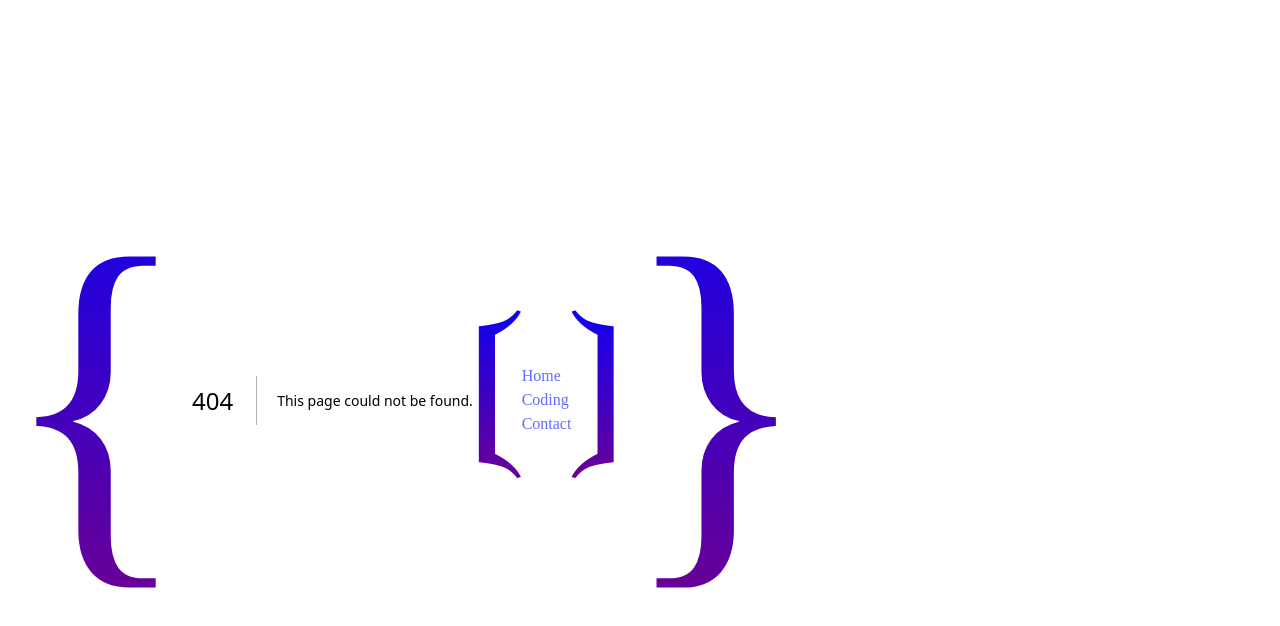
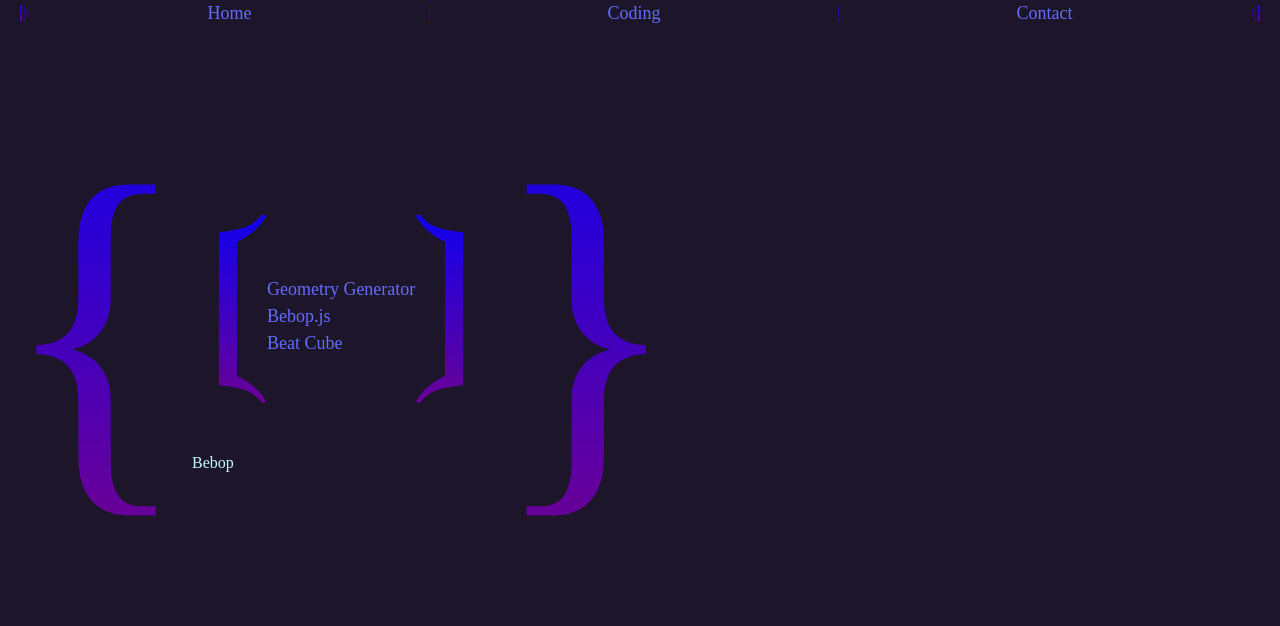
Before and after one commit to AlteriusOmega/TheRealSamChaneyDotComNext, a Next.js app: page /coding/bebop in a window 1280 px wide. Before the commit this address had no page. Shown: the top 626 px of the page. Built offline with nearby package versions, Linux system fonts and the light colour scheme.

Commit message:
Initial commit of tailwind branch. This is where I will be testing out doing pure Tailwind and removing CSS modules and files

```diff
--- /dev/null
+++ b/app/coding/CodingLayout.tsx
@@ -0,0 +1,17 @@
+import React, { ReactNode } from 'react'
+import CodingNav from './CodingNav'
+
+interface CodingLayoutProps {
+  children?: ReactNode;
+}
+
+const CodingLayout = ({ children }: CodingLayoutProps) => {
+  return (
+    <div>
+      <CodingNav />
+      {children}
+    </div>
+  )
+}
+
+export default CodingLayout
--- /dev/null
+++ b/app/coding/CodingNav.tsx
@@ -0,0 +1,25 @@
+import React from "react";
+import Link from "next/link";
+
+const CodingNav: React.FC = () => {
+    return (
+        <nav className="nav-container">
+            <div className="gradient-text" style={{fontSize:"10em"}}>{"𝄕"}</div>
+            <ul>
+                <li>
+                    <Link href="/coding/geometry-generator">Geometry Generator</Link>
+                </li>
+                <li>
+                    <Link href="/coding/bebop">Bebop.js</Link>
+                </li>
+                <li>
+                    <Link href="/coding/beat-cube">Beat Cube</Link>
+                </li>
+            </ul>
+            <div className="gradient-text" style={{fontSize:"10em", transform: "scaleX(-1)"}}>{"𝄕"}</div>
+
+        </nav>
+    );
+};
+
+export default CodingNav;
--- /dev/null
+++ b/app/coding/beat-cube/page.tsx
@@ -0,0 +1,13 @@
+import React from 'react'
+import CodingLayout from '../CodingLayout'
+
+const BeatCube = () => {
+  return (
+    <div>
+      < CodingLayout />
+      <h1>BeatCube</h1>
+    </div>
+  )
+}
+
+export default BeatCube
--- /dev/null
+++ b/app/coding/bebop/page.tsx
@@ -0,0 +1,13 @@
+import React from 'react'
+import CodingLayout from '../CodingLayout'
+
+const Bebop = () => {
+    return (
+      <div>
+        < CodingLayout />
+        <h1>Bebop</h1>
+      </div>
+  )
+}
+
+export default Bebop
--- /dev/null
+++ b/app/coding/geometry-generator/page.tsx
@@ -0,0 +1,13 @@
+import React from 'react'
+import CodingLayout from '../CodingLayout'
+
+const GeometryGenerator = () => {
+  return (
+    <div>
+      < CodingLayout />
+      <h1>Geometry Generator</h1>
+    </div>
+)
+}
+
+export default GeometryGenerator
--- a/app/coding/page.tsx
+++ b/app/coding/page.tsx
@@ -1,9 +1,11 @@
 import React from "react";
 import styles from "./Coding.module.css";
+import CodingNav from "./CodingNav";
 
 const Coding: React.FC = () => {
     return (
         <div className={styles.codingContainer}>
+            < CodingNav />
             <h1>Coding</h1>
             <div className={styles.scrollText}>
                     <p>
--- a/app/components/Nav.tsx
+++ b/app/components/Nav.tsx
@@ -4,21 +4,15 @@ import Link from "next/link";
 const Nav: React.FC = () => {
   return (
     <nav className="nav-container">
-            <div className="gradient-text" style={{fontSize:"10em"}}>{"𝄕"}</div>
-            <ul>
-
-                <li>
+      <div className="nav-links">
+        <div className="gradient-text text-xl">{"𝄆"}</div>
         <Link href="/">Home</Link>
-                </li>
-                <li>
+        <div className="gradient-text text-xl">𝄀</div>
         <Link href="/coding">Coding</Link>
-                </li>
-                <li>
+        <div className="gradient-text text-xl">𝄀</div>
         <Link href="/contact">Contact</Link>
-                </li>
-            </ul>
-            <div className="gradient-text" style={{fontSize:"10em", transform: "scaleX(-1)"}}>{"𝄕"}</div>
-
+        <div className="gradient-text text-xl">{"𝄇"}</div>
+        </div>
     </nav>
   );
 };
--- a/app/globals.css
+++ b/app/globals.css
@@ -10,6 +10,7 @@
     --gradient-start-home: blue;
     --gradient-end-home: purple;
     --dark-theme-text: rgb(189, 253, 253);
+    --dark-theme-background: rgb(29, 22, 43);
     color:var(--dark-theme-text);
 }
 
@@ -26,7 +27,6 @@
 }
 
 .gradient-text {
-    font-size: 25em;
     color: transparent;
     background:  linear-gradient(to bottom, var(--gradient-start), var(--gradient-end));
     -webkit-background-clip: text;
@@ -37,7 +37,7 @@
 
 body {
     font-family: 'Crimson Text', serif;
-    background-color: rgb(29, 22, 43);
+    background-color: var(--dark-theme-background);
 }
 
 a {
@@ -59,9 +59,17 @@ a:hover {
 
 /* Nav */
 
-nav {
+.nav-container {
+    font-size: large;
     display: flex;
     align-items: center;
+    padding: 0 20px;
+}
+
+.nav-links {
+    display: flex;
+    justify-content: space-between;
+    flex: 1;
 }
 
 ul {
--- a/app/layout.tsx
+++ b/app/layout.tsx
@@ -15,12 +15,12 @@ export default function RootLayout({
 
   return (
     <html lang="en">
-      <body>
+      <body className="gradient-radical">
         <RouteColorHandler />
+        <Nav />
         <div className="content">
             <div className="gradient-text" style={{ fontSize: '25em' }}>{"{"}</div>
             <main>{children}</main>
-            <Nav />
             <div className="gradient-text" style={{ fontSize: '25em' }}>{"}"}</div>
         </div>
       </body>
```
Lines whose indentation alone changed are shown as unchanged.
